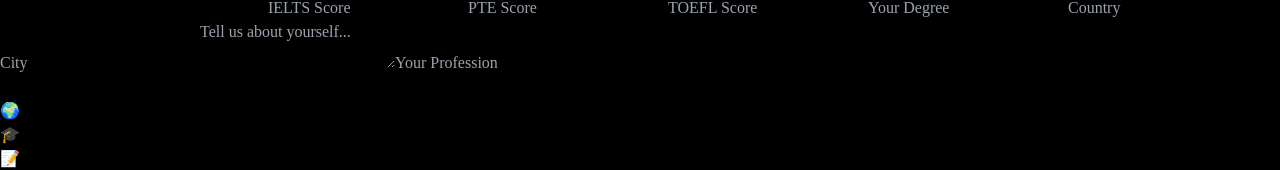
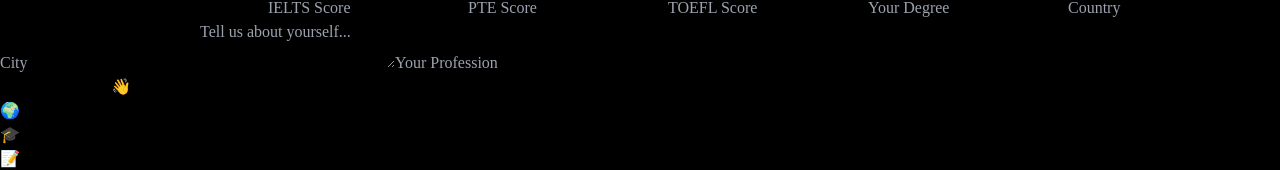
Before and after one commit to akankshabhagat/Emeraldquest, a Next.js app: page /dashboard in a window 1280 px wide. Shown: the part 130-300 px from the top of the page. Built offline with nearby package versions, Linux system fonts and the light colour scheme.

Commit message:
page.tsx handling  type any

```diff
--- a/src/app/dashboard/page.tsx
+++ b/src/app/dashboard/page.tsx
@@ -81,7 +81,7 @@
 
         {/* Right Content Area */}
         <div className="col-span-7 p-6 rounded-lg">
-        <h1 className="text-4xl font-bold">{formData.name} </h1>
+        <h1 className="text-4xl font-bold">{`Hi there! I'm ${formData.name} 👋`}</h1>
           <p className="mt-2 text-lg">🌍 <strong>{formData.country}</strong>, {formData.city}</p>
           <p className="mt-2 text-lg">🎓 {formData.degree}</p>
           <p className="mt-2 text-lg">📝 IELTS: {formData.ielts} | PTE: {formData.pte} | TOEFL: {formData.toefl}</p>
```
Also changed, not shown: src/app/auth/page.tsx (+7 -3 lines).
